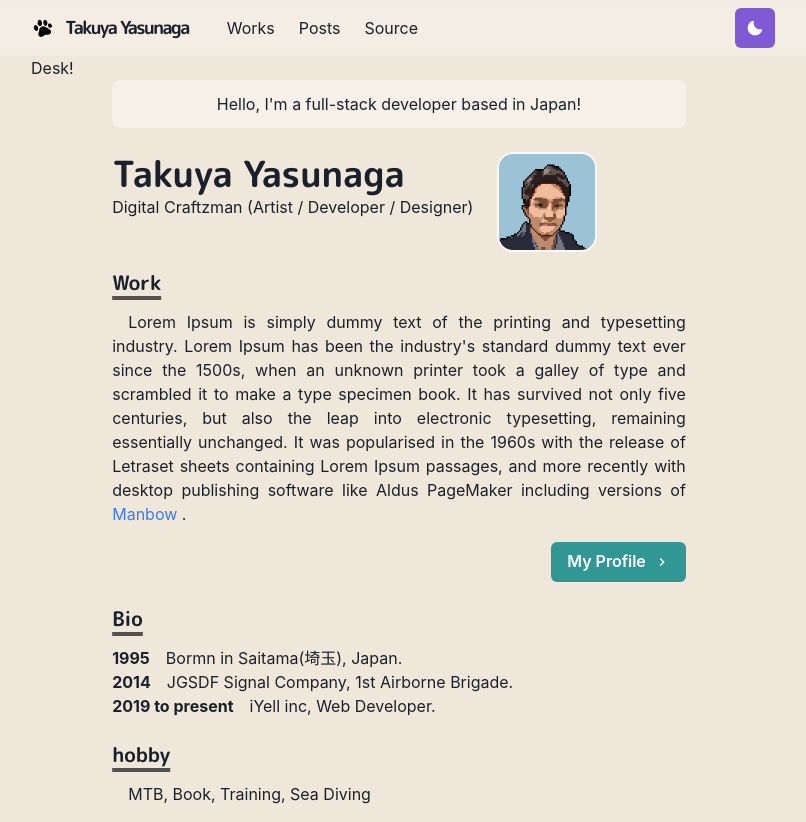
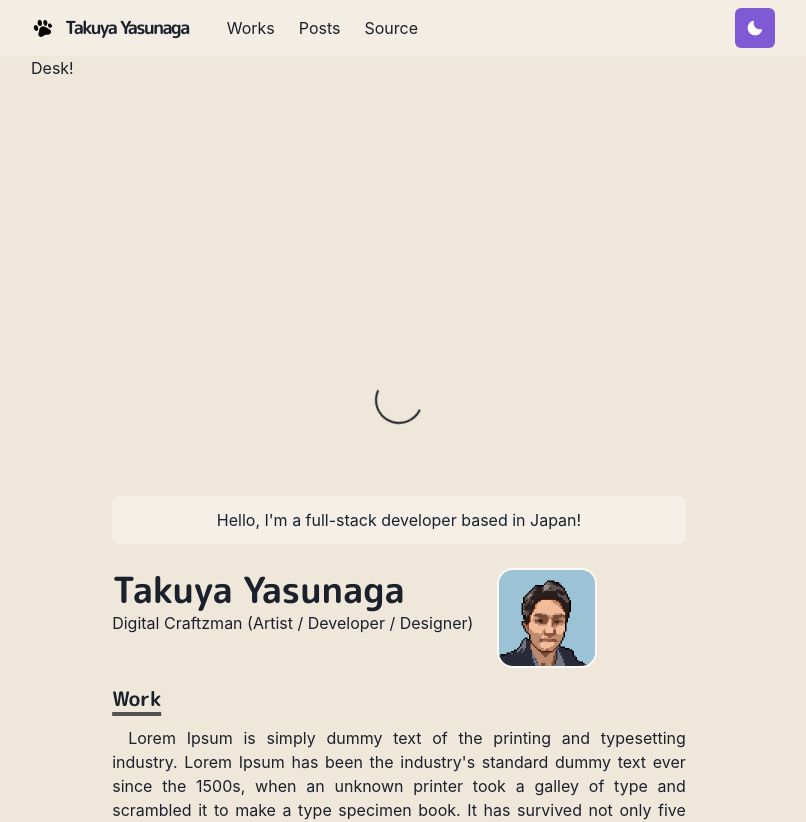
Before and after one commit to manbow1206/homepage, a Next.js app: page / in a window 1280 px wide. Shown: the top 822 px of the page, without its empty margins (241-1047 px from the left). Built offline with nearby package versions, Linux system fonts and the light colour scheme.

Commit message:
add : spinner

```diff
--- a/components/layouts/main.js
+++ b/components/layouts/main.js
@@ -1,5 +1,6 @@
 import Head from "next/head";
 import Navbar from "../navbar";
+import Nossr from "../no-ssr";
 import { Box, Container } from "@chakra-ui/react";
 import VoxelDesk from "../voxel-desk";
 
@@ -12,7 +13,9 @@ const Main = ({ children, router }) => {
       </Head>
       <Navbar path={router.asPath} />
       <Container maxW="container.md" pt={14}>
-        <VoxelDesk></VoxelDesk>
+        <Nossr>
+          <VoxelDesk />
+        </Nossr>
         {children}
       </Container>
     </Box>
--- a/components/voxel-desk.js
+++ b/components/voxel-desk.js
@@ -1,16 +1,41 @@
 import { useState, useEffect, useRef, useCallback } from "react";
-import{Box, Spinner} from '@chakra-ui/react'
-import * as THREE from 'three'
-import { OrbitControls} from 'three/examples/jsm/controls/OrbitControls'
+import { Box, Spinner } from "@chakra-ui/react";
+import * as THREE from "three";
+import { OrbitControls } from "three/examples/jsm/controls/OrbitControls";
 import { loadGLTFModel } from "../libs/model";
 
 function easeOutCirc(x) {
-    return Math.sqrt(1 - Math.pow(x- 1, 4))
+  return Math.sqrt(1 - Math.pow(x - 1, 4));
 }
 
 const VoxelDesk = () => {
-    const refContainer = useRef()
-    return <Box ref={refContainer}>Desk!</Box>
-}
+  const refContainer = useRef();
+  const [loading, setLoading] = useState(true);
 
-export default VoxelDesk
+  return (
+    <Box
+      ref={refContainer}
+      className="voxel-desk"
+      m="auto"
+      at={["-20px", "-60px", "-120px"]}
+      mb={["-40px", "-140px", "-200px"]}
+      w={["280", "480", "640"]}
+      h={["280", "480", "640"]}
+      position="relative"
+    >
+      {loading && (
+        <Spinner
+          size="xl"
+          position="absolute"
+          left="50%"
+          top="50%"
+          ml="calc(0px - var(--spinner-size) / 2)"
+          mt="calc(0px - var(--spiner-size))"
+        ></Spinner>
+      )}
+      Desk!
+    </Box>
+  );
+};
+
+export default VoxelDesk;
```
Also changed, not shown: components/no-ssr.js (+4 -4 lines), libs/model.js (+18 -18 lines).
